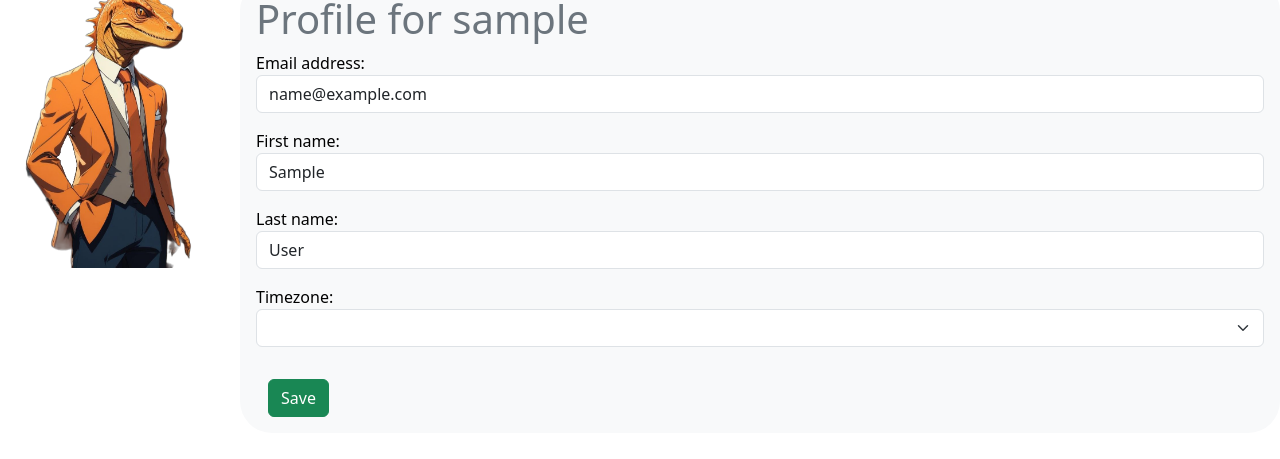
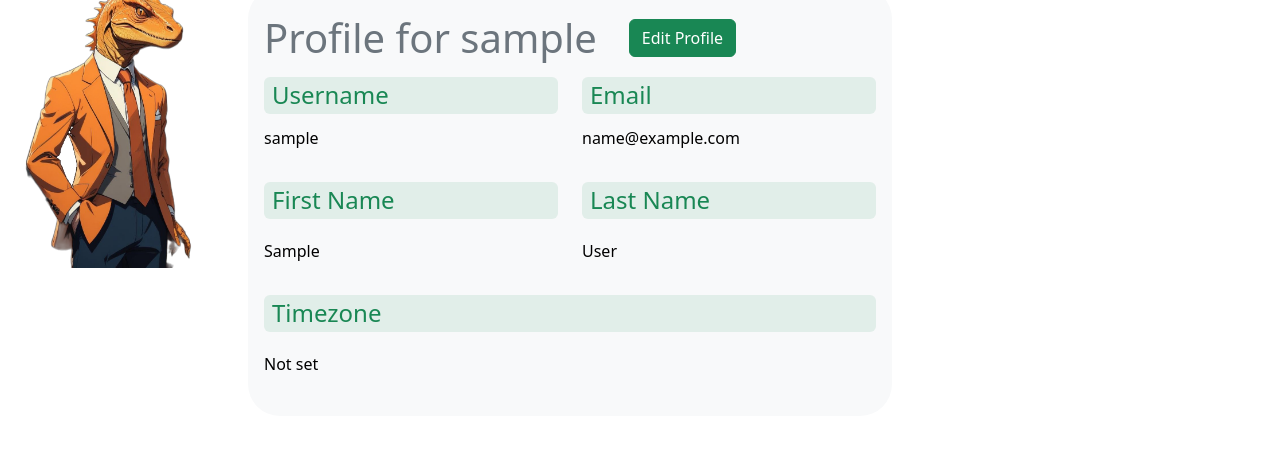
Before and after one commit to garykpdx/jobtracker, a Django app: page /users/profile/ in a window 1280 px wide. Shown: the part 341-800 px from the top of the page. Run offline with Django 5.2, Linux system fonts and the light colour scheme; the visitor is signed in with stand-in values (Sample User, id 1); data comes from the database, SQL or seed files in the repository; lists and menus that the app fills with data are empty.

Commit message:
adding form to change password

```diff
--- a/jobtracker/templates/layout.html
+++ b/jobtracker/templates/layout.html
@@ -198,7 +198,9 @@
                         User
                     </a>
                     <ul class="dropdown-menu dropdown-menu-end">
-                        <li><a class="dropdown-item" href="{% url 'users:register' %}">Register</a></li>
+                        {% if user.is_superuser %}
+                            <li><a class="dropdown-item" href="{% url 'users:register' %}">Register</a></li>
+                        {%  endif %}
                         <li>
                             <hr class="dropdown-divider">
                         </li>
--- a/jobtracker/users/forms.py
+++ b/jobtracker/users/forms.py
@@ -1,4 +1,5 @@
 from django import forms
+from django.contrib.auth.forms import PasswordChangeForm
 from django.contrib.auth.models import User
 
 from .models import UserProfile
@@ -32,3 +33,10 @@ class ProfileSettingsForm(forms.ModelForm):
     def __init__(self, *args, **kwargs):
         super().__init__(*args, **kwargs)
         self.fields["timezone"].required = True
+
+
+class CustomPasswordChangeForm(PasswordChangeForm):
+    def __init__(self, *args, **kwargs):
+        super().__init__(*args, **kwargs)
+        self.fields["new_password2"].label = "Confirm password"
+        self.fields["new_password2"].help_text = ""
--- a/jobtracker/users/templates/users/user_profile.html
+++ b/jobtracker/users/templates/users/user_profile.html
@@ -11,6 +11,7 @@ Job Lizard - User Profile
         display: flex;
         align-items: flex-start;
         min-width: 700px;
+        max-width: 900px;
         overflow-x: auto;
     }
 
@@ -28,16 +29,58 @@ Job Lizard - User Profile
 
 <div class="job-detail-wrapper">
     <img src="{% static 'media/hr_lizard.png' %}" alt="HR Lizard" class="job-detail-logo">
-    <div class="container-fluid text-bg-light p-3 rounded-5">
-        <h1 class="text-secondary">Profile for {{ request.user.username }}</h1>
-        <form action="{% url 'users:profile' %}" method="post">
-            {% csrf_token %}
-            {{ form.as_p }}
-            {{ profile_form.as_p }}
-            <div class="container mt-2">
-                <button class="btn btn-success mt-3">Save</button>
+    <div class="container m-2 text-bg-light p-3 rounded-5">
+        <div class="row mb-1 text-align-start">
+            <div class="col d-flex align-items-center">
+                <h1 class="text-secondary me-3 mb-0">Profile for {{ request.user.username }}</h1>
+                <a href="{% url 'users:editprofile' %}" class="btn btn-success m-3">Edit Profile</a>
             </div>
-        </form>
+        </div>
+
+        <div class="row mb-1 text-align-start">
+            <div class="col">
+                <p class="h4 bg-success bg-opacity-10 text-success px-2 py-1 rounded">Username</p>
+            </div>
+            <div class="col">
+                <p class="h4 bg-success bg-opacity-10 text-success px-2 py-1 rounded">Email</p>
+            </div>
+        </div>
+        <div class="row mb-4 text-align-start">
+            <div class="col text-start">
+                {{ request.user.username }}
+            </div>
+            <div class="col text-start">
+                {{ request.user.email }}
+            </div>
+        </div>
+
+        <div class="row mb-1">
+            <div class="col my-2 text-start">
+                <p class="h4 bg-success bg-opacity-10 text-success px-2 py-1 rounded">First Name</p>
+            </div>
+            <div class="col my-2 text-start">
+                <p class="h4 bg-success bg-opacity-10 text-success px-2 py-1 rounded">Last Name</p>
+            </div>
+        </div>
+        <div class="row mb-4 text-align-start">
+            <div class="col text-start">
+                {{ request.user.first_name|default:"—" }}
+            </div>
+            <div class="col text-start">
+                {{ request.user.last_name|default:"—" }}
+            </div>
+        </div>
+
+        <div class="row mb-1">
+            <div class="col my-2 text-start">
+                <p class="h4 bg-success bg-opacity-10 text-success px-2 py-1 rounded">Timezone</p>
+            </div>
+        </div>
+        <div class="row mb-4 text-align-start">
+            <div class="col text-start">
+                {{ request.user.profile.timezone|default:"Not set" }}
+            </div>
+        </div>
     </div>
 </div>
 {% endblock %}
--- a/jobtracker/users/urls.py
+++ b/jobtracker/users/urls.py
@@ -6,6 +6,7 @@ app_name = 'users'
 urlpatterns = [
     path('register/', views.register_view, name="register"),
     path('profile/', views.profile_view, name="profile"),
+    path('edit-profile/', views.profile_edit, name="editprofile"),
     path('login/', views.login_view, name="login"),
     path('logout/', views.logout_view, name="logout"),
     path("set-timezone/", views.set_detected_timezone, name="set-timezone"),
--- a/jobtracker/users/views.py
+++ b/jobtracker/users/views.py
@@ -1,3 +1,5 @@
+import logging
+
 from django.shortcuts import render, redirect
 from django.contrib.auth.decorators import login_required
 from django.views.decorators.http import require_POST
@@ -12,11 +14,15 @@ from django.contrib.auth.models import User
 from django.contrib.auth import (
     login,
     logout,
+    update_session_auth_hash,
 )
 from django import forms
 
-from users.forms import EditProfileForm, ProfileSettingsForm
+from users.forms import EditProfileForm, ProfileSettingsForm, CustomPasswordChangeForm
 from users.models import UserProfile
+
+logger = logging.getLogger(__name__)
+
 
 class RegisterUserForm(UserCreationForm):
     email = forms.EmailField()
@@ -42,32 +48,88 @@ def register_view(request):
     if request.method == "POST":
         form = RegisterUserForm(request.POST)
         if form.is_valid():
-            login(request, form.save())
+            new_user = form.save()
+            logger.info("New user registered: %s", new_user.username)
+            login(request, new_user)
             return redirect("jobapps")
+        else:
+            logger.warning(
+                "Registration form invalid for username=%s errors=%s",
+                request.POST.get("username"),
+                form.errors.as_json(),
+            )
     else:
         if request.user.is_superuser:
             form = RegisterUserForm()
         else:
+            logger.warning(
+                "Non-superuser attempted to access registration page: user=%s",
+                request.user if request.user.is_authenticated else "anonymous",
+            )
             return redirect("jobapps")
     return render(request, "users/register.html", {"form": form})
 
 
+@login_required
 def profile_view(request):
-    user_profile, _ = UserProfile.objects.get_or_create(user=request.user)
+    """Read-only display of the current user's profile."""
+    UserProfile.objects.get_or_create(user=request.user)
+    return render(request, "users/user_profile.html")
 
-    if request.method == "POST":
+
+@login_required
+def profile_edit(request):
+    """Edit form for the current user's profile, plus a separate password-change form."""
+    user_profile, created = UserProfile.objects.get_or_create(user=request.user)
+    if created:
+        logger.info("Created new UserProfile for user=%s", request.user.username)
+
+    if request.method == "POST" and "profile_submit" in request.POST:
         form = EditProfileForm(request.POST, instance=request.user)
         profile_form = ProfileSettingsForm(request.POST, instance=user_profile)
+        password_form = CustomPasswordChangeForm(user=request.user)
+
         if form.is_valid() and profile_form.is_valid():
             form.save()
             profile_form.save()
+            logger.info("Profile updated for user=%s", request.user.username)
+            return redirect("users:profile")
+        else:
+            logger.warning(
+                "Profile update failed for user=%s form_errors=%s profile_errors=%s",
+                request.user.username,
+                form.errors.as_json(),
+                profile_form.errors.as_json(),
+            )
+
+    elif request.method == "POST" and "password_submit" in request.POST:
+        form = EditProfileForm(instance=request.user)
+        profile_form = ProfileSettingsForm(instance=user_profile)
+        password_form = CustomPasswordChangeForm(user=request.user, data=request.POST)
+
+        if password_form.is_valid():
+            updated_user = password_form.save()
+            # Keeps the user logged in after their password hash changes,
+            # instead of the session being invalidated mid-request.
+            update_session_auth_hash(request, updated_user)
+            logger.info("Password changed for user=%s", request.user.username)
+            return redirect("users:profile")
+        else:
+            logger.warning(
+                "Password change failed for user=%s errors=%s",
+                request.user.username,
+                password_form.errors.as_json(),
+            )
+
     else:
         form = EditProfileForm(instance=request.user)
         profile_form = ProfileSettingsForm(instance=user_profile)
+        password_form = CustomPasswordChangeForm(user=request.user)
 
-    return render(request, "users/user_profile.html", {
+    return render(request, "users/edit_user_profile.html", {
         "form": form,
         "profile_form": profile_form,
+        "password_form": password_form,
     })
 
 
@@ -81,15 +143,20 @@ def set_detected_timezone(request):
     """
     tz_name = request.POST.get("timezone")
     if not tz_name or tz_name not in available_timezones():
+        logger.warning(
+            "Invalid timezone submitted by user=%s timezone=%r",
+            request.user.username,
+            tz_name,
+        )
         return HttpResponseBadRequest("Invalid timezone")
 
     user_profile, _ = UserProfile.objects.get_or_create(user=request.user)
     if not user_profile.timezone:
         user_profile.timezone = tz_name
         user_profile.save(update_fields=["timezone"])
+        logger.info("Auto-detected timezone set for user=%s timezone=%s", request.user.username, tz_name)
 
     return JsonResponse({"timezone": str(user_profile.timezone)})
-
 
 
 def login_view(request):
@@ -97,9 +164,16 @@ def login_view(request):
         form = AuthenticationForm(request=request, data=request.POST)
         if form.is_valid():
             login(request, form.get_user())
+            logger.info("User logged in: %s", form.get_user().username)
             if "next" in request.POST:
                 return redirect(request.POST.get("next"))
             return redirect("jobapps")
+        else:
+            logger.warning(
+                "Failed login attempt for username=%s errors=%s",
+                request.POST.get("username"),
+                form.errors.as_json(),
+            )
     else:
         form = AuthenticationForm()
     return render(request, "users/login.html", {"form": form})
@@ -107,5 +181,6 @@ def login_view(request):
 
 def logout_view(request):
     if request.method == "POST":
+        logger.info("User logged out: %s", request.user.username if request.user.is_authenticated else "anonymous")
         logout(request)
     return render(request, "users/login.html")
```
Also changed, not shown: jobtracker/users/templates/users/edit_user_profile.html (added, +75 -0 lines).
